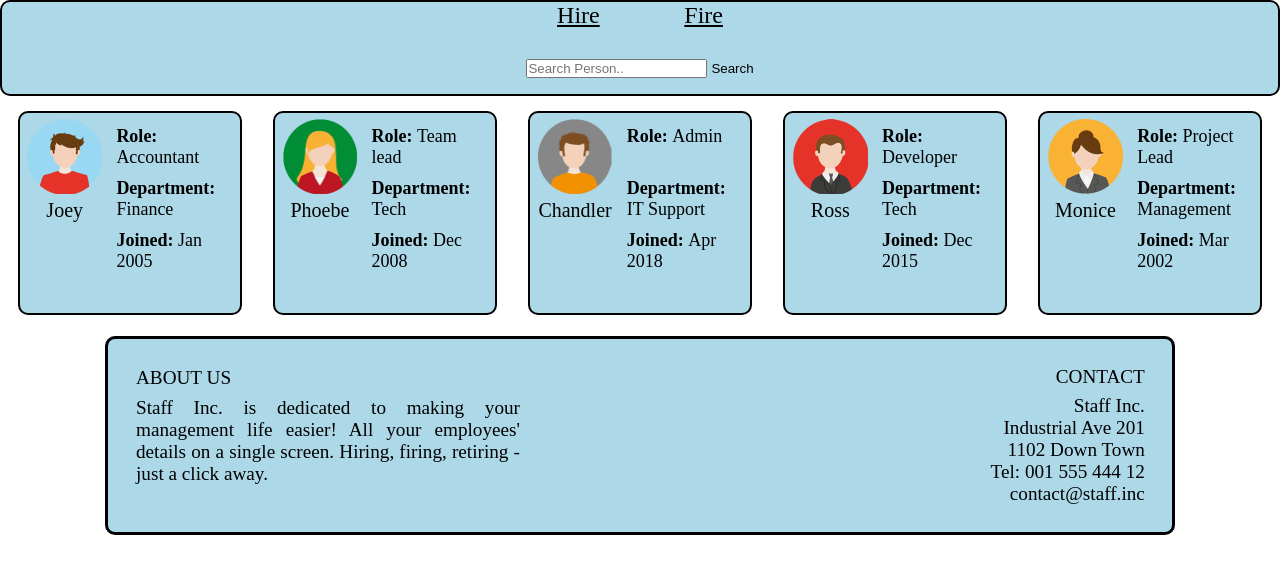
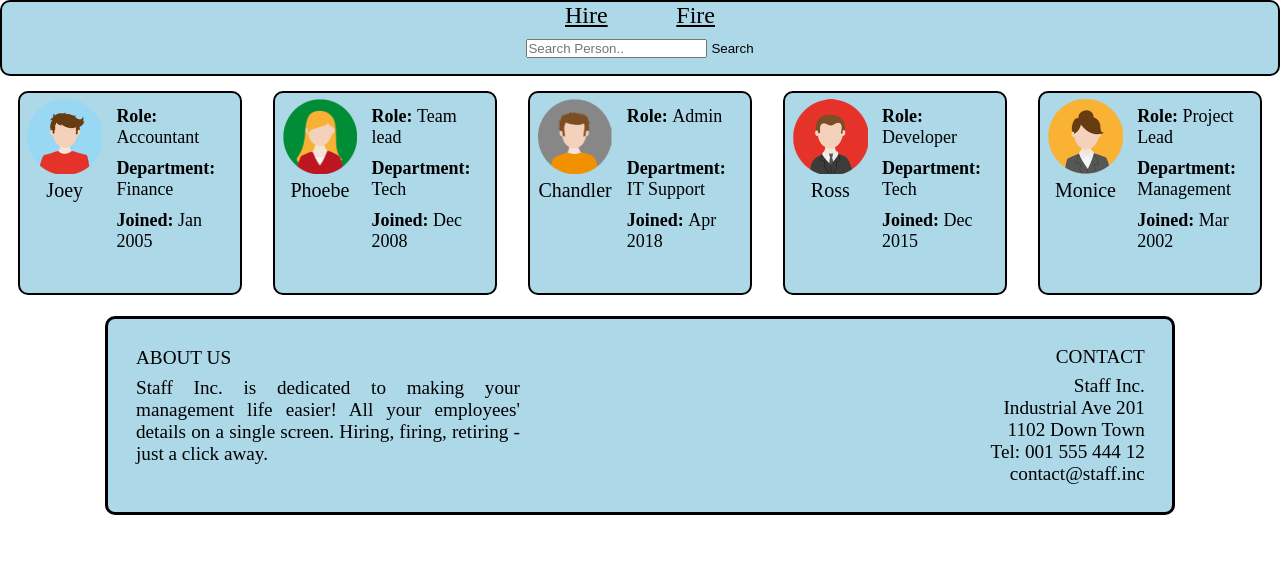
Before and after one commit to helgiisaevar/Vefforitun, a plain HTML site: page prj01_suppl/text.html in a window 1280 px wide. Drawn offline with Linux system fonts and the light colour scheme.

Commit message:
the header is working

```diff
--- a/prj01_suppl/style.css
+++ b/prj01_suppl/style.css
@@ -18,8 +18,7 @@ img {
 .infoP {
 
   height: 30%;
-  /* margin-bottom: 5%; */
-  /* padding: 2%; */
+
 }
 .profileContainer {
   display: flex;
@@ -40,15 +39,20 @@ button {
 .fontsize {
   font-size: 1.2em;
 }
+
 .container {
-  justify-content: space-between;
   color: #000000;
   background-color: #add8e8;
   margin-top: 0em;
   margin-bottom: 20em;
-  padding-bottom: 1rem;
+  padding-bottom: 1em;
   border-radius: 10px;
   border: 2px solid #000000;
+  margin: auto;
+}
+
+.headercenter {
+  align-items: center;
   margin: auto;
 }
 
@@ -73,15 +77,16 @@ button {
 
 .makeroom1 {
   font-size: 1.5rem;
+
 }
 
 .headitembig {
   display: flex;
+  margin-bottom: 20px;
+  width: 150px;
   justify-content: space-between;
   margin: auto;
-  margin-left:43.5%;
-  margin-right: 43.5%;
-  margin-bottom: 30px;
+  margin-bottom: 10px;
 }
 
 .makenewline {
@@ -228,12 +233,7 @@ button {
   .aboutUs {
     max-width: 45%;
   }
-  .headitembig {
 
-    margin-left: 42.5%;
-    margin-right:42.5%;
-
-  }
   #bodyContent {
     padding: 1%;
   }
@@ -264,7 +264,7 @@ button {
     background-color: #add8e8;
     min-height: 30px;
     margin: auto;
-    align-items: center;
+
   }
 
   .aboutUs {
@@ -272,18 +272,15 @@ button {
     max-width: 45%;
     float: left;
   }
-  /* .nameCard {
-    display: flex;
-    width: 65%;
-    height: 300px;
-    text-align: center;
-    align-items: center;
-  } */
+
 
   .makenewline {
     display: none;
   }
   .headitembig {
+    display: none;
+  }
+  .headercenter{
     display: none;
   }
 
@@ -292,14 +289,6 @@ button {
     align-items: center;
     margin: auto;
   }
-
-  /* .personalName {
-    display: ;
-  } */
-
-  /*.profilePic {
-    display: none;
-  }*/
 
   .smallScreenText {
     margin-left: auto;
--- a/prj01_suppl/text.html
+++ b/prj01_suppl/text.html
@@ -12,9 +12,11 @@
     <header>
     <div class="container">
       <div class="headitemsmall"><a href=''>☰</a></div>
+
+      <div class='headercenter'>
       <div class="headitembig">
-        <div class="makeroom1"><a href="">Hire</a> </div>
-        <div class='makeroom1'><a href="">Fire</a></div>
+        <div class="makeroom1"><a href="">Hire   </a> </div>
+        <div class='makeroom1'><a href="">  Fire</a></div>
       </div>
         <div class='makenewline '>
         <form method="POST" action="text.html">
@@ -22,6 +24,8 @@
           <button type="submit">Search</button>
         </form>
       </div>
+      </div>
+
     </div>
 </header>
 
@@ -106,7 +110,7 @@
 </main>
   <footer>
     <div class="footer-info fontsize ">
-      <div class='aboutUs'>
+<div class='aboutUs'>
         <p>ABOUT US</p>
         <p>
           Staff Inc. is dedicated to making your management life easier! All
```
